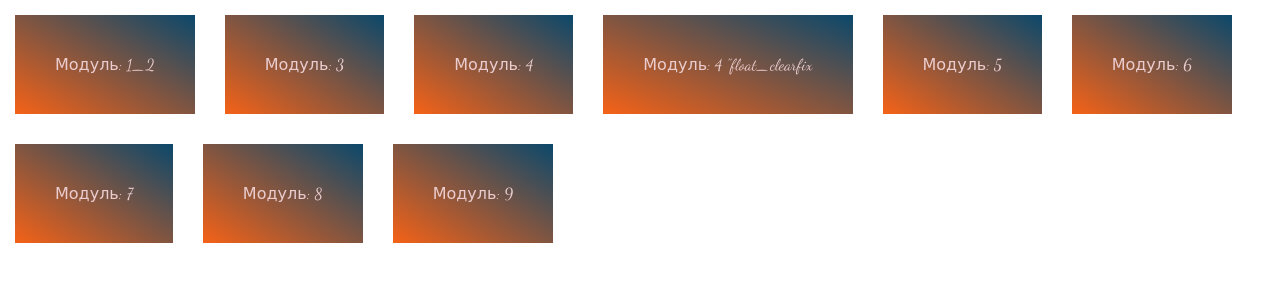
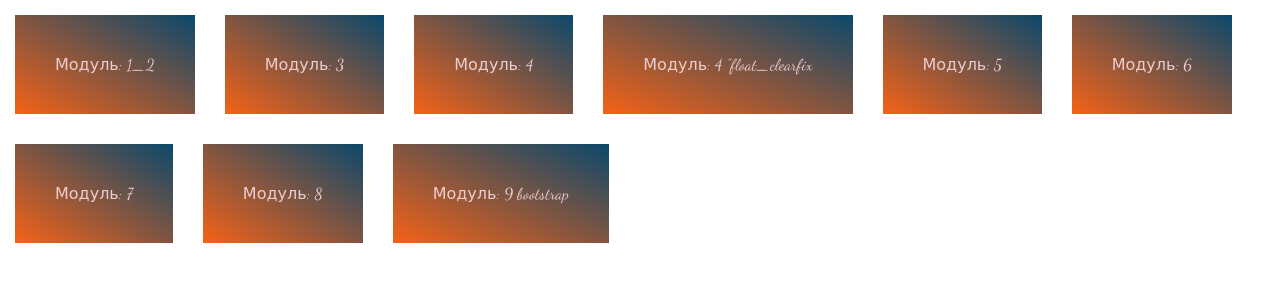
Before and after one commit to t-1000-t/moduls, a plain HTML site: page index.html in a window 1280 px wide. Drawn offline with Linux system fonts and the light colour scheme.

Commit message:
9 bootstrap

```diff
--- a/index.html
+++ b/index.html
@@ -19,7 +19,7 @@
     <li class="menu_item"><a class="link" href="./m_6/index.html">Модуль: 6</a></li>
     <li class="menu_item"><a class="link" href="./m_7/index.html">Модуль: 7</a></li>
     <li class="menu_item"><a class="link" href="./m_8/index.html">Модуль: 8</a></li>
-    <li class="menu_item"><a class="link" href="./m_9/index.html">Модуль: 9</a></li>
+    <li class="menu_item"><a class="link" href="./m_9/index.html">Модуль: 9 bootstrap</a></li>
 </ul>
 </div>
 </body>
```
